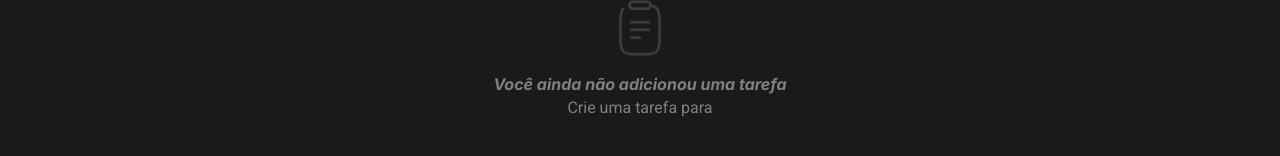
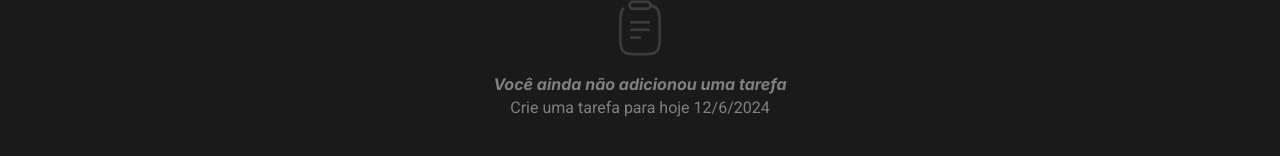
Before and after one commit to YagoB16/to-do-list-ts, a React (Vite) app: page / in a window 1280 px wide. Shown: the part 374-530 px from the top of the page. Built offline with nearby package versions, Linux system fonts and the light colour scheme.

Commit message:
adicao de data

```diff
--- a/package.json
+++ b/package.json
@@ -10,6 +10,7 @@
     "preview": "vite preview"
   },
   "dependencies": {
+    "date-fns": "^4.1.0",
     "lucide-react": "^0.468.0",
     "react": "^18.3.1",
     "react-dom": "^18.3.1",
--- a/src/components/Tasks.tsx
+++ b/src/components/Tasks.tsx
@@ -1,6 +1,7 @@
 import Clipboard from "../assets/Clipboard.svg"
+
 export function Tasks() {
-
+    const today = new Date();
     return (
         <>
             <div className='w-2/4 pt-16 flex flex-col items-center gap-4'>
@@ -24,7 +25,7 @@ export function Tasks() {
                     </div>
                     <div className="text-center text-[#808080]">
                         <p className="text-inter-bold">Você ainda não adicionou uma tarefa</p>
-                    <p className="text-inter">Crie uma tarefa para </p>
+                        <p className="text-inter">Crie uma tarefa para hoje {today.toLocaleDateString()}</p>
                     </div>
                 </div>
             </div>
```
Also changed, not shown: 1 other file (tests, documents, lock files or other folders). Lines whose indentation alone changed are shown as unchanged.
